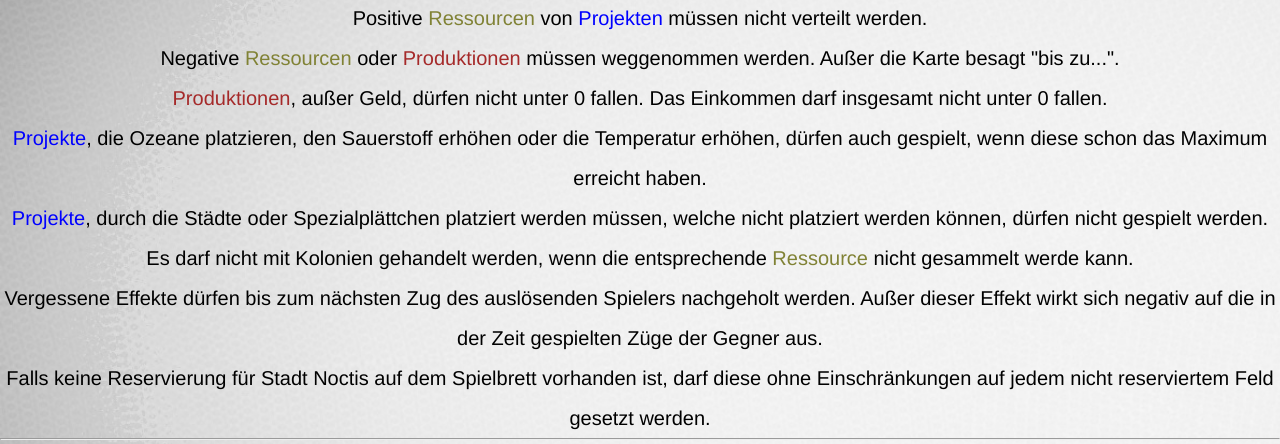
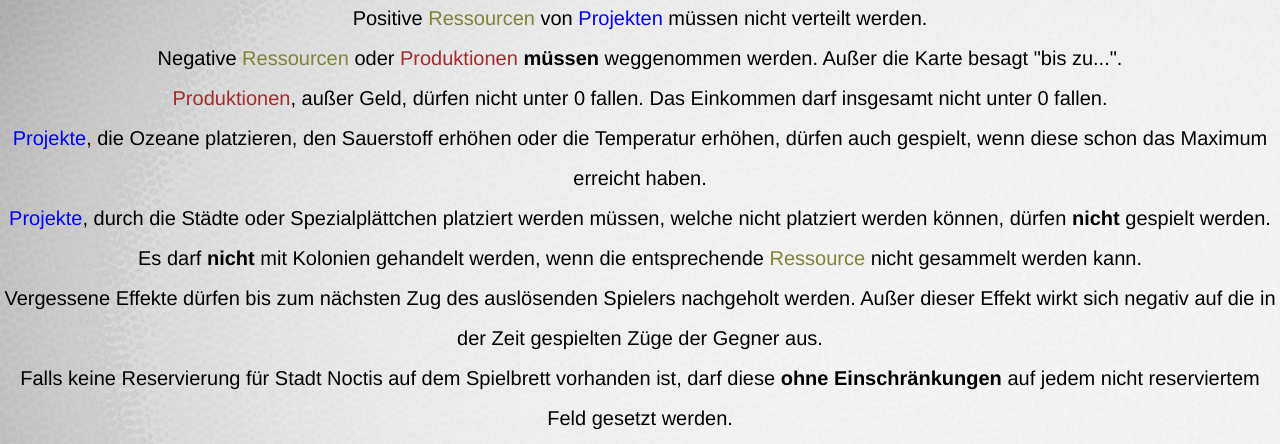
Before and after one commit to JustinSchulte/yt_guess_clicks, a plain HTML site: page terRulez.html in a window 1280 px wide. Shown: the part 114-558 px from the top of the page. Drawn offline with Linux system fonts and the light colour scheme.

Commit message:
edited rules

```diff
--- a/terRulez.html
+++ b/terRulez.html
@@ -25,6 +25,11 @@
       p {
         font: 20px Helvetica, Arial;
         line-height: 200%;
+      }
+      b {
+        font: 20px Helvetica, Arial;
+        line-height: 200%;
+        font-weight: bold;
       }
       summary {
         font: 20px Helvetica, Arial;
@@ -68,13 +73,14 @@
 
         <span class="header"> Regeln </span>
         <p> Positive <span class='Ressourcen'>Ressourcen</span> von <span class='Projekte'>Projekten</span> müssen nicht verteilt werden. </p>
-        <p> Negative <span class='Ressourcen'>Ressourcen</span> oder <span class='Produktionen'>Produktionen</span> müssen weggenommen werden. Außer die Karte besagt "bis zu...". </p>
+        <p> Negative <span class='Ressourcen'>Ressourcen</span> oder <span class='Produktionen'>Produktionen</span> <b>müssen</b> weggenommen werden. Außer die Karte besagt "bis zu...". </p>
         <p> <span class='Produktionen'>Produktionen</span>, außer Geld, dürfen nicht unter 0 fallen. Das Einkommen darf insgesamt nicht unter 0 fallen. </p>
         <p> <span class='Projekte'>Projekte</span>, die Ozeane platzieren, den Sauerstoff erhöhen oder die Temperatur erhöhen, dürfen auch gespielt, wenn diese schon das Maximum erreicht haben. </p>
-        <p> <span class='Projekte'>Projekte</span>, durch die Städte oder Spezialplättchen platziert werden müssen, welche nicht platziert werden können, dürfen nicht gespielt werden. </p>
-        <p> Es darf nicht mit Kolonien gehandelt werden, wenn die entsprechende <span class='Ressourcen'>Ressource</span> nicht gesammelt werde kann. </p>
+        <p> <span class='Projekte'>Projekte</span>, durch die Städte oder Spezialplättchen platziert werden müssen, welche nicht platziert werden können, dürfen <b>nicht</b> gespielt werden. </p>
+        <p> Es darf <b>nicht</b> mit Kolonien gehandelt werden, wenn die entsprechende <span class='Ressourcen'>Ressource</span> nicht gesammelt werden kann. </p>
         <p> Vergessene Effekte dürfen bis zum nächsten Zug des auslösenden Spielers nachgeholt werden. Außer dieser Effekt wirkt sich negativ auf die in der Zeit gespielten Züge der Gegner aus. </p>
-        <p> Falls keine Reservierung für Stadt Noctis auf dem Spielbrett vorhanden ist, darf diese ohne Einschränkungen auf jedem nicht reserviertem Feld gesetzt werden. </p>
+        <p> Falls keine Reservierung für Stadt Noctis auf dem Spielbrett vorhanden ist, darf diese <b>ohne Einschränkungen</b> auf jedem nicht reserviertem Feld gesetzt werden. </p>
+        <p> <b>Nerf:</b> Bei dem Projekt <span class='Projekte'>"toll station"</span> werden nur von dem <b>einen</b> Spieler mit den meisten Space-Tags diese gezählt.
         <!--
          <p> Lavaströme dürfen andere Plättchen zerstören. </p>
         -->
```
